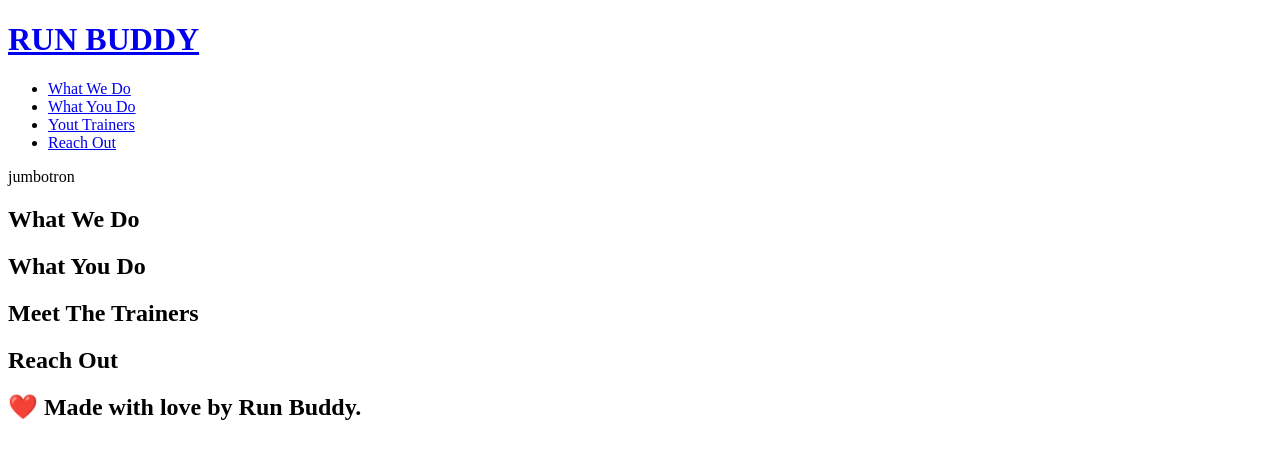
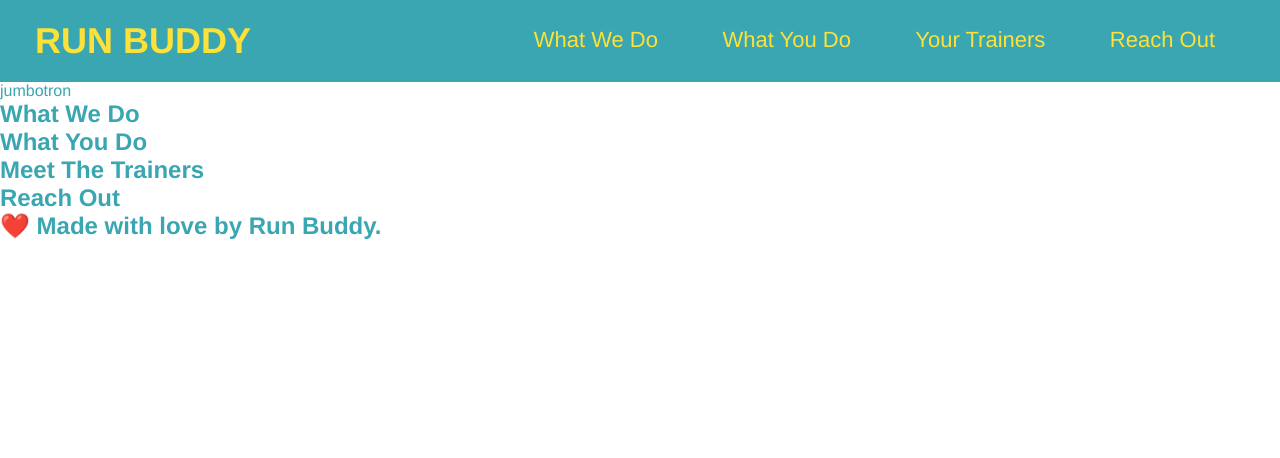
Before and after one commit to AyalaStonic/Run-Buddy, a plain HTML site: page index.html in a window 1280 px wide. Drawn offline with Linux system fonts and the light colour scheme.

Commit message:
Just Finish the header

```diff
--- /dev/null
+++ b/assets/css/stylerunbuddy.css
@@ -0,0 +1,62 @@
+* {
+    margin: 0;
+
+    padding: 0;
+}
+
+header {
+    background-color: #39a6b2;
+    padding: 20px 35px;
+}
+
+
+header h1 {
+    font-weight: bold;
+    font-size: 36px;
+    color: #fce138;
+    margin: 0;
+}
+
+header a {
+    text-decoration: none;
+    color: #fce138;
+}
+
+header nav {
+
+    float: right;
+    margin: 7px 0;
+}
+
+body {
+    color: #39a6b2;
+
+    font-family: Helvetica, Arial, sans-serif;
+}
+
+header nav ul li  {
+
+    display: inline;
+}
+
+header nav ul li a {
+
+
+    margin: 0 30px;
+
+    font-weight: lighter;
+
+    font-size: 22px;
+}
+
+header h1 {
+    font-weight: bold;
+
+    font-size: 36px;
+
+    color: #fce138;
+
+    margin: 0;
+
+    display: inline;
+}
--- a/index.html
+++ b/index.html
@@ -3,6 +3,9 @@
 <head>
     <meta charset="UTF-8">
     <title>Run Buddy</title>
+
+    <link rel="stylesheet" href=./assets/css/stylerunbuddy.css />
+
 </head>
 <body>
     <header>
@@ -12,6 +15,7 @@
             <a href="/">RUN BUDDY</a>
 
         </h1>
+
         <nav>
             <ul>
 
@@ -23,13 +27,14 @@
                     <a href="#what-we-do">What You Do</a>
                 </li>
                 <li>
-                    <a href="#your-trainers">Yout Trainers</a>
+                    <a href="#your-trainers">Your Trainers</a>
                 </li>
                 <li>
                     <a href="#reach-out">Reach Out</a>
                 </li>
             </ul>
         </nav>
+
     </header>
 
     <div> jumbotron
```
